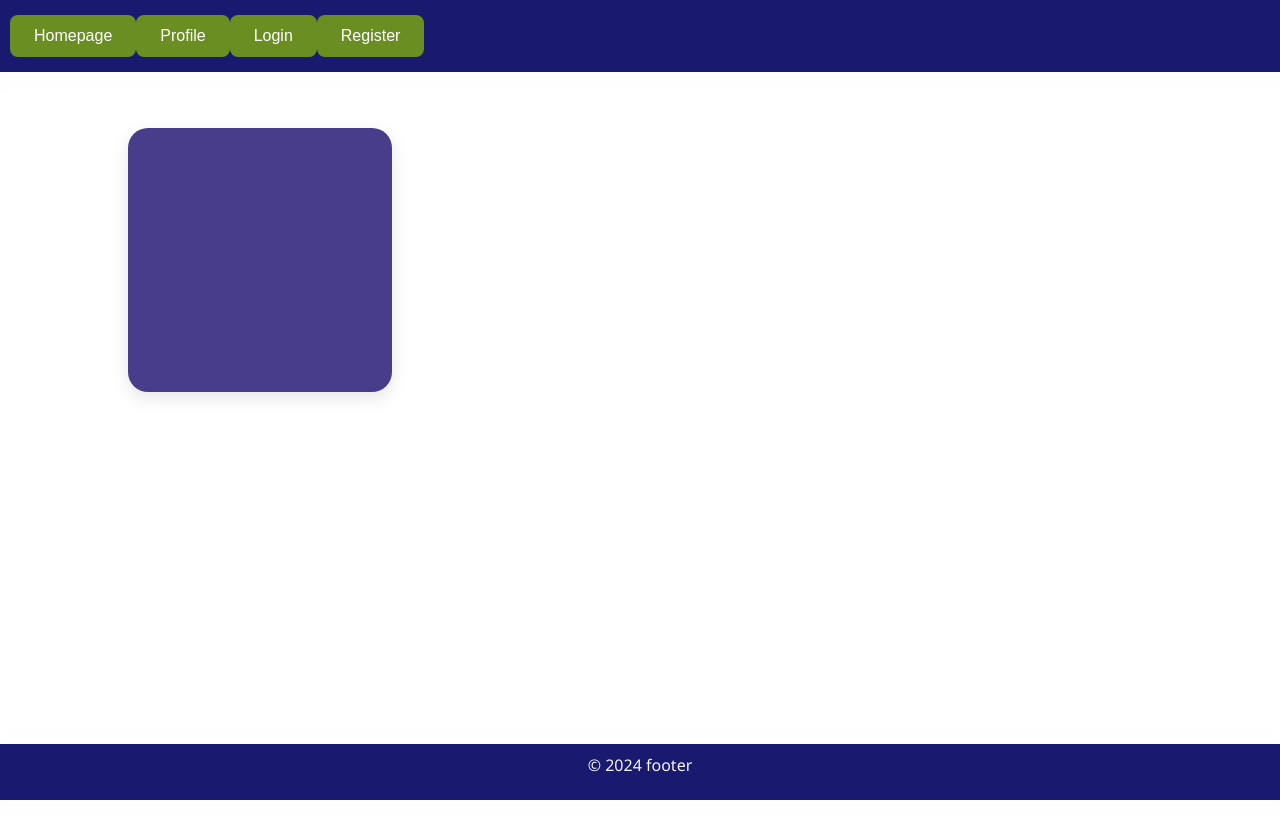
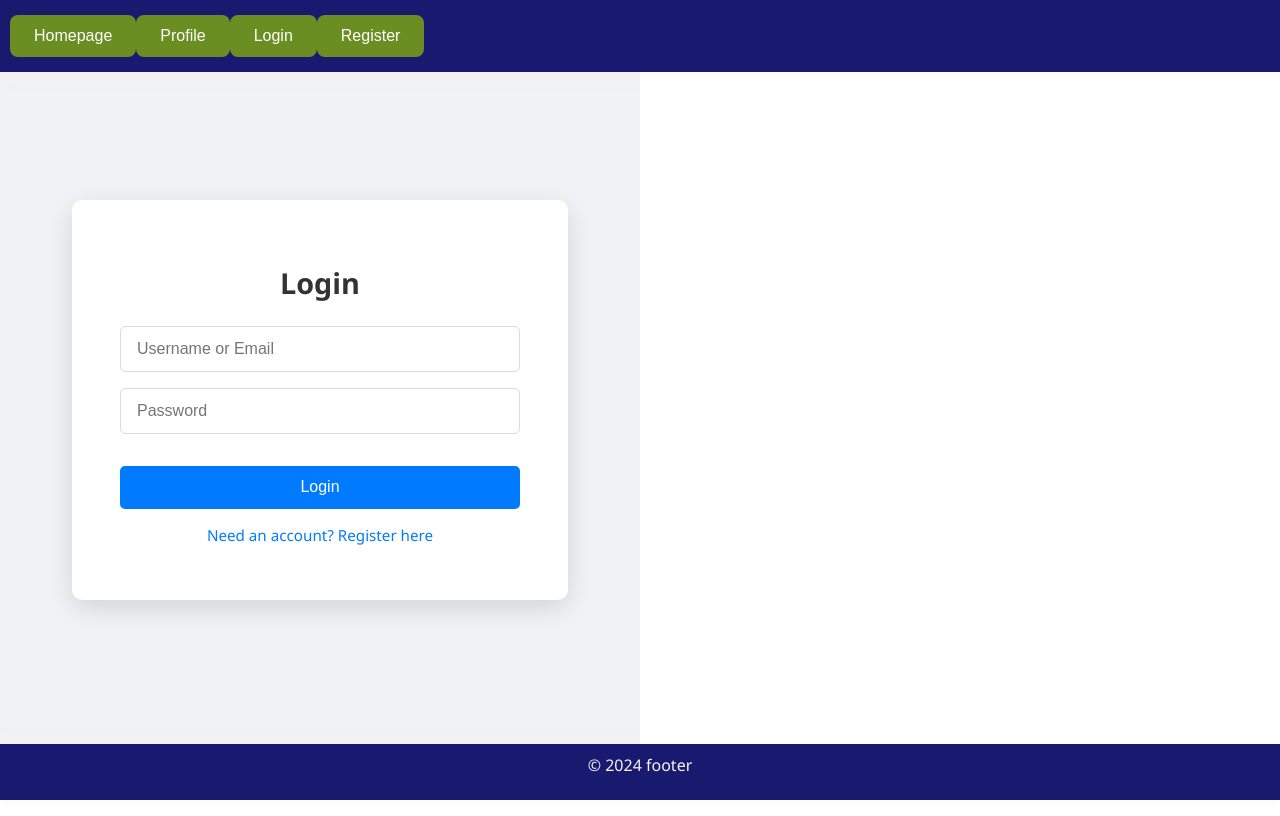
Before and after one commit to HussainALAradi5/books_builds_minds, a React (Vite) app in the folder client/: page /login in a window 1280 px wide. Built offline with nearby package versions, Linux system fonts and the light colour scheme.

Commit message:
add register and login page and nice style

```diff
--- a/client/package.json
+++ b/client/package.json
@@ -13,7 +13,8 @@
     "@mantine/core": "^8.0.2",
     "@mantine/hooks": "^8.0.2",
     "react": "^19.1.0",
-    "react-dom": "^19.1.0"
+    "react-dom": "^19.1.0",
+    "react-router-dom": "^7.6.2"
   },
   "devDependencies": {
     "@eslint/js": "^9.25.0",
--- /dev/null
+++ b/client/src/Components/Form.jsx
@@ -0,0 +1,99 @@
+import { useState } from "react";
+import "../styles/form.css";
+
+const Form = () => {
+  const [isLogin, setIsLogin] = useState(true);
+  const [formData, setFormData] = useState({
+    username: "",
+    email: "",
+    password: "",
+
+  });
+
+  const handleChange = (e) => {
+    setFormData({ ...formData, [e.target.name]: e.target.value });
+  };
+
+ const handleSubmit = (e) => {
+  e.preventDefault();
+  const { username, email, password } = formData;
+
+  if (isLogin) {
+    if (!username && !email) {
+      alert("Please enter either a username or an email.");
+      return;
+    }
+    if (!password) {
+      alert("Password is required.");
+      return;
+    }
+    console.log("Logging in with", username || email, password);
+  } else {
+    if (!username || !email || !password) {
+      alert("Please fill in all required fields.");
+      return;
+    }
+    console.log("Registering with", formData);
+  }
+};
+
+  return (
+    <div className="auth-container">
+      <form className="auth-form" onSubmit={handleSubmit}>
+        <h2>{isLogin ? "Login" : "Register"}</h2>
+
+        {!isLogin && (
+          <>
+
+            <input
+              type="text"
+              name="username"
+              value={formData.username}
+              onChange={handleChange}
+              placeholder="Username"
+              required
+            />
+            <input
+              type="email"
+              name="email"
+              value={formData.email}
+              onChange={handleChange}
+              placeholder="Email"
+              required
+            />
+          </>
+        )}
+
+        {isLogin && (
+          <input
+            type="text"
+            name="username"
+            value={formData.username}
+            onChange={handleChange}
+            placeholder="Username or Email"
+            required
+          />
+        )}
+
+        <input
+          type="password"
+          name="password"
+          value={formData.password}
+          onChange={handleChange}
+          placeholder="Password"
+          required
+        />
+
+        <button type="submit">{isLogin ? "Login" : "Register"}</button>
+
+        <p className="toggle" onClick={() => setIsLogin(!isLogin)}>
+          {isLogin
+            ? "Need an account? Register here"
+            : "Already have an account? Login"}
+        </p>
+      </form>
+    </div>
+  );
+};
+
+export default Form;
--- a/client/src/Components/MainContainer.jsx
+++ b/client/src/Components/MainContainer.jsx
@@ -1,15 +1,24 @@
-import HomePage from "../Pages/HomePage"
-import Footer from "./Footer"
-import Header from "./Header"
+import { BrowserRouter as Router, Routes, Route } from "react-router-dom";
+import HomePage from "../Pages/HomePage";
+import LoginPage from "../Pages/LoginPage";
+import RegisterPage from "../Pages/RegisterPage";
+import Header from "./Header";
+import Footer from "./Footer";
 
 const MainContainer = () => {
   return (
-    <div className="mainContainer">
-      <Header />
-      <HomePage />
-      <Footer />
-    </div>
-  )
-}
+    <Router>
+      <div className="mainContainer">
+        <Header />
+        <Routes>
+          <Route path="/" element={<HomePage />} />
+          <Route path="/login" element={<LoginPage />} />
+          <Route path="/register" element={<RegisterPage />} />
+        </Routes>
+        <Footer />
+      </div>
+    </Router>
+  );
+};
 
-export default MainContainer
+export default MainContainer;
--- /dev/null
+++ b/client/src/Pages/LoginPage.jsx
@@ -0,0 +1,16 @@
+import Form from "../Components/Form";
+const LoginPage = () => {
+  const handleLogin = (data) => {
+
+    console.log("Login request:", data);
+     // You can add your login API call or logic here
+  };
+
+  return (
+    <div>
+      <Form mode="login" onSubmit={handleLogin} />
+    </div>
+  );
+};
+
+export default LoginPage;
--- /dev/null
+++ b/client/src/Pages/RegisterPage.jsx
@@ -0,0 +1,15 @@
+import Form from "../Components/Form";
+const RegisterPage = () => {
+  const handleRegister = (data) => {
+    console.log("Register request:", data);
+    // You can add your registration API call or logic here
+  };
+
+  return (
+    <div>
+      <Form mode="register" onSubmit={handleRegister} />
+    </div>
+  );
+};
+
+export default RegisterPage;
--- /dev/null
+++ b/client/src/styles/form.css
@@ -0,0 +1,62 @@
+.auth-container {
+  display: flex;
+  justify-content: center;
+  align-items: center;
+  min-height: 100vh;
+  background: #f0f2f5;
+}
+
+.auth-form {
+  background: #fff;
+  padding: 2.5rem 3rem;
+  border-radius: 10px;
+  box-shadow: 0 8px 24px rgba(0, 0, 0, 0.12);
+  width: 100%;
+  max-width: 400px;
+  display: flex;
+  flex-direction: column;
+}
+
+.auth-form h2 {
+  margin-bottom: 1.5rem;
+  text-align: center;
+  font-size: 1.8rem;
+  color: #333;
+}
+
+.auth-form input {
+  margin-bottom: 1rem;
+  padding: 0.8rem 1rem;
+  border: 1px solid #ddd;
+  border-radius: 5px;
+  font-size: 1rem;
+}
+
+.auth-form input:focus {
+  border-color: #007bff;
+  outline: none;
+}
+
+.auth-form button {
+  padding: 0.8rem;
+  background: #007bff;
+  color: white;
+  font-size: 1rem;
+  border: none;
+  border-radius: 5px;
+  cursor: pointer;
+  margin-top: 1rem;
+  transition: background 0.3s ease;
+}
+
+.auth-form button:hover {
+  background: #0056b3;
+}
+
+.toggle {
+  margin-top: 1rem;
+  text-align: center;
+  color: #007bff;
+  cursor: pointer;
+  font-size: 0.95rem;
+}
```
Also changed, not shown: 1 other file (tests, documents, lock files or other folders).
